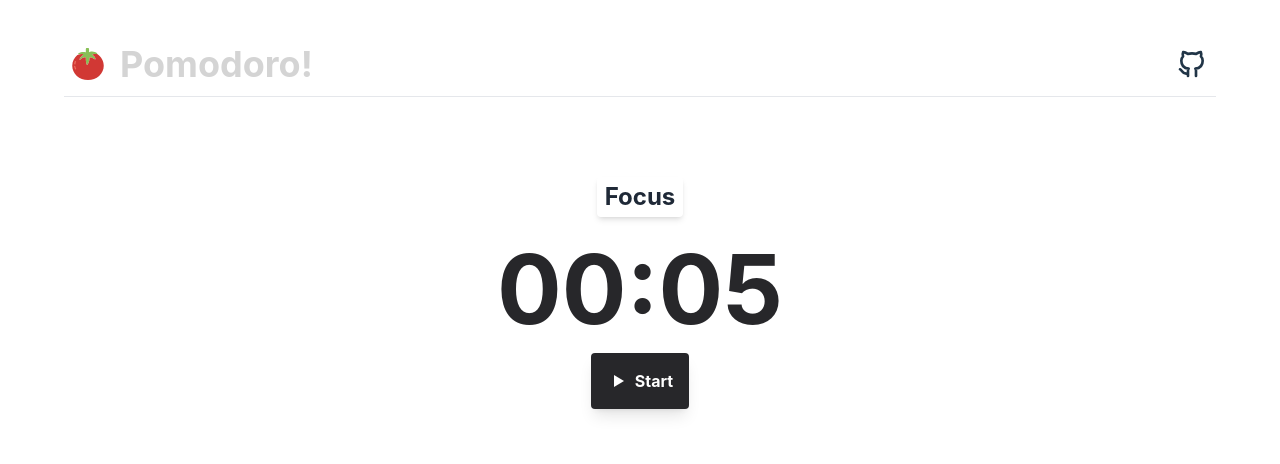
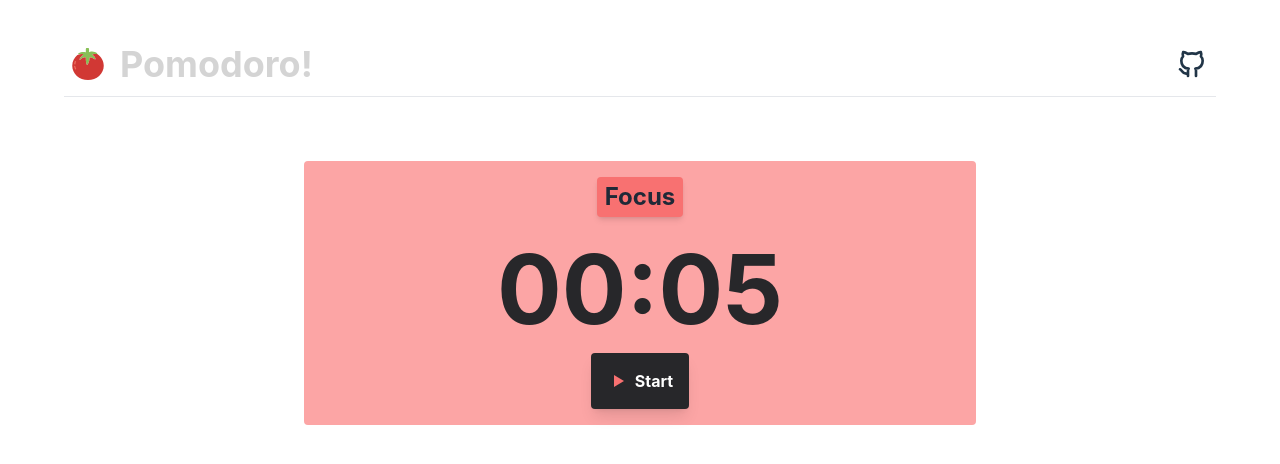
Before and after one commit to daniqss/pomodoro, a React (Vite) app in the folder client/: page / in a window 1280 px wide. Shown: the top 464 px of the page. Built offline with nearby package versions, Linux system fonts and the light colour scheme.

Commit message:
fix color classes

```diff
--- a/client/src/components/Timer.tsx
+++ b/client/src/components/Timer.tsx
@@ -19,8 +19,8 @@ function Timer () {
     );
 
     return (
-        <section className={`bg${timerClasses.light[timerState]} mx-60 text-gray-800 p-4 text-center rounded`}>
-            <h2 className={`text-2xl font-bold bg${timerClasses.dark[timerState]} mb-6 inline-block px-2 py-1 rounded shadow-md`}>
+        <section className={`${timerClasses.lightBg[timerState]} mx-60 text-gray-800 p-4 text-center rounded`}>
+            <h2 className={`text-2xl font-bold ${timerClasses.darkBg[timerState]} mb-6 inline-block px-2 py-1 rounded shadow-md`}>
                 {
                     timerState === 'focus' ? 'Focus' :
                     timerState === 'shortBreak' ? 'Short Break' : 'Long Break'
@@ -36,13 +36,13 @@ function Timer () {
                 {isPaused ? (
                     <>
                     <PlayIcon
-                        className={`fill${timerClasses.dark[timerState]} w-6 h-6 mr-1`}
+                        className={`${timerClasses.darkFill[timerState]} w-6 h-6 mr-1`}
                     />
                     <p className="font-bold">Start</p>
                     </>
                 ) : (
                     <>
-                    <PauseIcon className={`fill${timerClasses.dark[timerState]} w-6 h-6 mr-1`} />
+                    <PauseIcon className={`fill${timerClasses.darkFill[timerState]} w-6 h-6 mr-1`} />
                     <p className="font-bold">Pause</p>
                     </>
                 )}
--- a/client/src/contexts/timer.tsx
+++ b/client/src/contexts/timer.tsx
@@ -9,8 +9,10 @@ type timerClassesType = {
 
 type TimerContextType = {
   timerClasses: {
-    light: timerClassesType;
-    dark: timerClassesType;
+    lightBg: timerClassesType;
+    darkBg: timerClassesType;
+    lightFill: timerClassesType;
+    darkFill: timerClassesType;
   };
   initialTimes: {
     focus: {minutes: number, seconds: number};
@@ -27,16 +29,27 @@ const TimerContext = createContext<TimerContextType | null>(null);
 
 function TimerProvider({ children }: { children: ReactNode }) {
   const timerClasses = {
-    light: {
-      focus: '-red-300',
-      shortBreak: '-blue-300',
-      longBreak: '-green-300',
+    lightBg: {
+      focus: 'bg-red-300',
+      shortBreak: 'bg-blue-300',
+      longBreak: 'bg-green-300',
     },
-    dark: {
-      focus: '-red-400',
-      shortBreak: '-blue-400',
-      longBreak: '-green-400',
+    darkBg: {
+      focus: 'bg-red-400',
+      shortBreak: 'bg-blue-400',
+      longBreak: 'bg-green-400',
+    },
+    lightFill: {
+      focus: 'fill-red-300',
+      shortBreak: 'fill-blue-300',
+      longBreak: 'fill-green-300',
+    },
+    darkFill: {
+      focus: 'fill-red-400',
+      shortBreak: 'fill-blue-400',
+      longBreak: 'fill-green-400',
     }
+
   }
   const initialTimes = {
     focus: {minutes: 25, seconds: 0},
```
